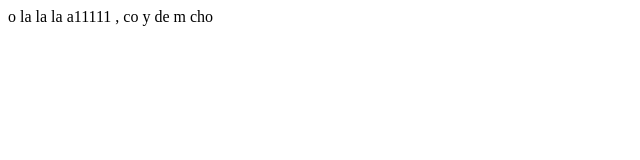
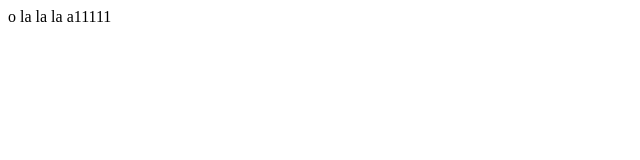
Before and after one commit to NamNguyen201/testgit, a plain HTML site: page index.html in a window 1280 px wide. Shown: the whole page, without its empty margins (0-640 px from the left). Drawn offline with Linux system fonts and the light colour scheme.

Commit message:
Update index.html

```diff
--- a/index.html
+++ b/index.html
@@ -1 +1 @@
-<p>o la la la a11111 , co y de m cho</p>
+<p>o la la la a11111</p>
```
